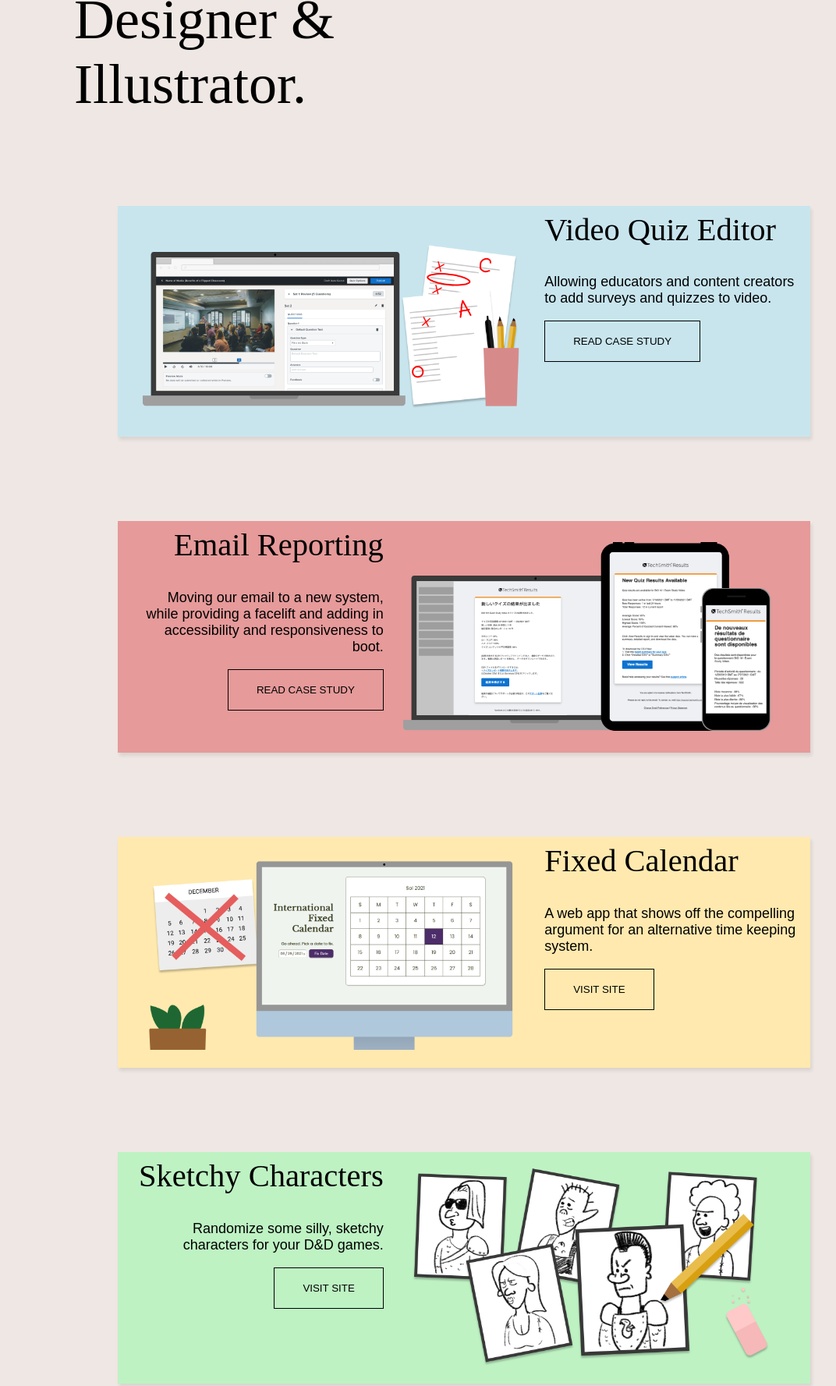
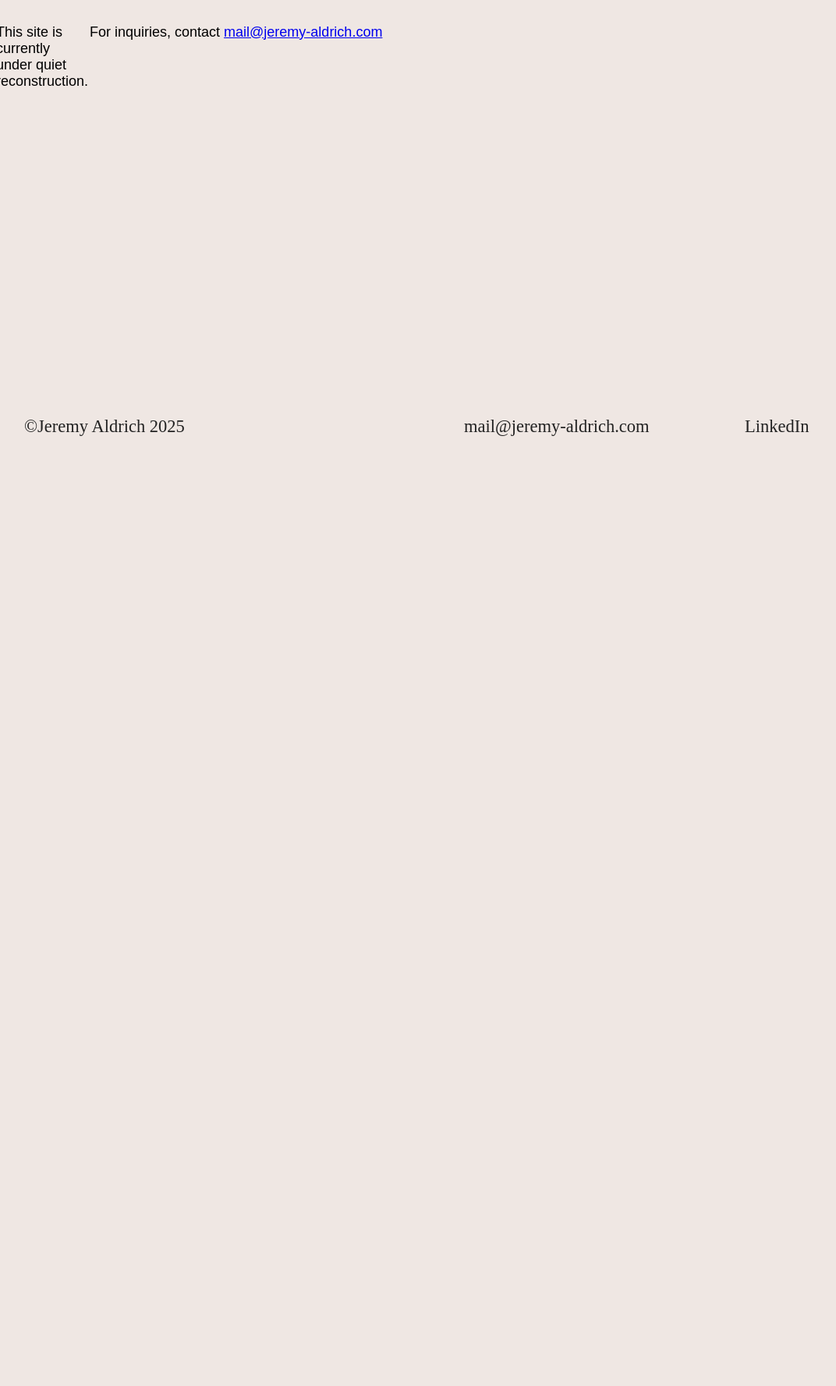
Before and after one commit to jsaldrich1/jsaldrich1.github.io, a plain HTML site: page index.html in a window 1280 px wide. Shown: the part 283-2060 px from the top of the page at 78% size, without its empty margins (45-1117 px from the left). After the commit the page ends 897 px from the top, so only its background shows below. Drawn offline with Linux system fonts and the light colour scheme; a web font is replaced by a local one.

Commit message:
Update index.html

```diff
--- a/index.html
+++ b/index.html
@@ -51,92 +51,21 @@
     <!-- Header -->
     <section id="header-area">
         <header>
-            <a class="skip-nav-link" href="#main-content">Skip Navigation</a>
-            <a href="/index.html" id="logo-header" class="logo">
-                <img src="/img/Bear-Profile.png" id="logo-header" alt="Jerbear smiling.">
-            </a>
-            <a href="#main-content" id="header-work" class="header-link">work</a>
-            <a href="#fixed-calendar" id="header-contact" class="header-link">fun</a>
-            <h1 class="hero-text">Howdy. I'm Jer, a Designer & Illustrator.</h1>
+            <h1 class="hero-text">🚧 Under Construction</h1>
         </header>
     </section>
 
     <!-- Main Content -->
     <section id="main-content">
-        <article id="quiz-editor" class="work-card card-img-left">
-            <h2 class="study-header-top study-header study-header-right">Video Quiz Editor</h2>
-            <figure class="hero-img-left">
-                <img id="img-quiz-editor" class="img-study" src="/img/Quiz-Hero.png">
-            </figure>
-            <article class="hero-context-right">
-                <h2 class="study-content study-header study-header-bottom">Video Quiz Editor</h2>
-                <p class="study-content">Allowing educators and content creators to add surveys and quizzes to video.</p>
-                <a href="/quizedit.html" >
-                    <input type="button" value="Read Case Study" id="btn-quiz-editor" class="btn-case-study study-content">
-                </a>
-            </article>
-        </article>
-        <!-- <article id="results-dashboard" class="work-card card-img-right">
-            <h2 class="study-header-top study-header study-header-left">Quizzing Analytics</h2>
-            <figure class="hero-img-right">
-                <img id="img-results" class="img-study" src="/img/IFC-hero.png">
-            </figure>
-            <article class="hero-context-left">
-                <h2 class="study-content-left study-header study-header-bottom">Quizzing Analytics</h2>
-                <p class="study-content-left">(NOT DONE YET) Allowing educators and content creators to add surveys and quizzes to video.</p>
-                <a href="#">
-                    <input type="button" value="Read Case Study" id="btn-results-dashboard" class="btn-case-study study-content">
-                </a>
-            </article>
-        </article> -->
-        <article id="email-templates" class="work-card card-img-right">
-            <h2 class="study-header-top study-header study-header-left">Email Reporting</h2>
-            <figure class="hero-img-right">
-                <img id="img-email-templates" class="img-study" src="/img/Email-Template-Hero.png">
-            </figure>
-            <article class="hero-context-left">
-                <h2 class="study-content study-header study-header-bottom">Email Reporting</h2>
-                <p class="study-content">Moving our email to a new system, while providing a facelift and adding in accessibility and responsiveness to boot.</p>
-                <a href="/emailreport.html">
-                    <input type="button" value="Read Case Study" id="btn-email-template" class="btn-case-study study-content">
-                </a>
-            </article>
-        </article>
-        <article id="fixed-calendar" class="work-card card-img-left">
-            <h2 class="study-header-top study-header study-header-right">Fixed Calendar</h2>
-            <figure class="hero-img-left">
-                <img id="img-fixed-calendar" class="img-study" src="/img/IFC-hero.png">
-            </figure>
-            <article class="hero-context-right">
-                <h2 class="study-content study-header study-header-bottom">Fixed Calendar</h2>
-                <p class="study-content">A web app that shows off the compelling argument for an alternative time keeping system.</p>
-                <a href="https://jeremy-aldrich.com/IFC/" target="_blank">
-                    <input type="button" value="Visit Site" id="btn-fixed-calendar" class="btn-case-study study-content">
-                </a>
-            </article>
-        </article>
-        <article id="sketchy-characters" class="work-card card-img-right">
-            <h2 class="study-header-top study-header study-header-left">Sketchy Characters</h2>
-            <figure class="hero-img-right">
-                <img id="img-sketchy-characters" class="img-study" src="/img/Sketchy-hero.png">
-            </figure>
-            <article class="hero-context-left">
-                <h2 class="study-content study-header study-header-bottom">Sketchy Characters</h2>
-                <p class="study-content">Randomize some silly, sketchy characters for your D&D games.</p>
-                <a href="https://jeremy-aldrich.com/sketchy-characters/" target="_blank">
-                    <input type="button" value="Visit Site" id="btn-quiz-editor" class="btn-case-study study-content">
-                </a>
-            </article>
-        </article>
+        <p class="study-content">This site is currently under quiet reconstruction.</p>
+        <p class="study-content">For inquiries, contact <a href="mailto:mail@jeremy-aldrich.com">mail@jeremy-aldrich.com</p>
     </section>
-
-    <!-- Footer -->
+        <!-- Footer -->
     <section id="footer-area">
         <footer>
-            <a href="/index.html" id="footer-copy" class="footer-link">©Jeremy Aldrich 2022</a>
+            <a href="/index.html" id="footer-copy" class="footer-link">©Jeremy Aldrich 2025</a>
             <a href="mailto: mail@jeremy-aldrich.com" id="footer-email" class="footer-link">mail@jeremy-aldrich.com</a>
             <a href="https://www.linkedin.com/in/jeremy-aldrich-05aa1b5a/" target="_blank" id="footer-linkedin" class="footer-link">LinkedIn</a>
-            <a href="/img/ResumeAldrich22.pdf" target="_blank" id="footer-resume" class="footer-link">Resume</a>
         </footer>
     </section>
 </body>
```
